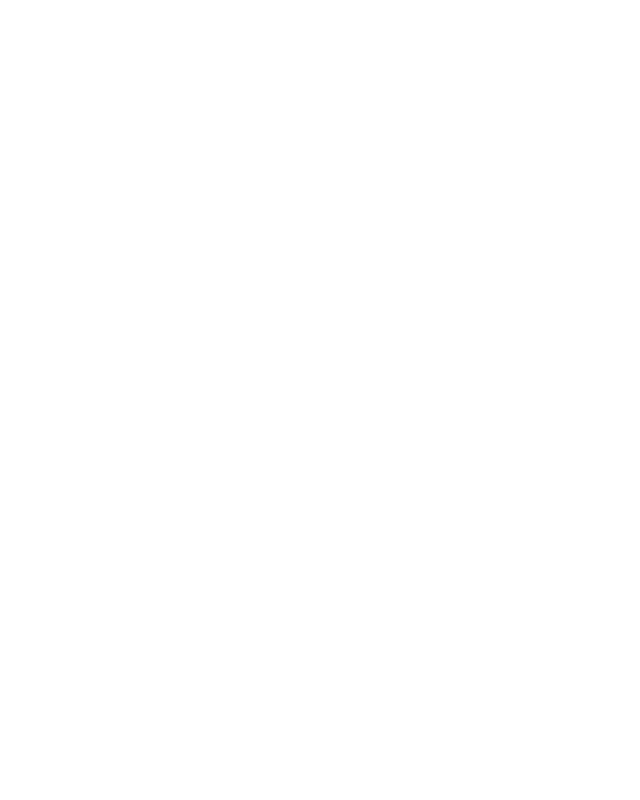
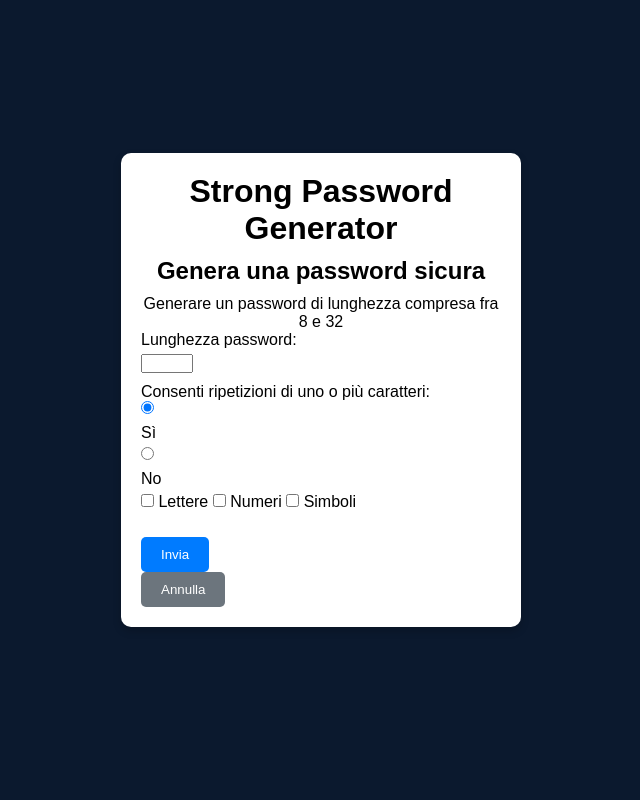
Before and after one commit to ginevrabotrugno/php-strong-password-generator, a PHP site: page / in a window 1280 px wide. Before the commit the part shown is empty. Shown: the whole page, without its empty margins (319-959 px from the left). Run offline with PHP 8.4, Linux system fonts and the light colour scheme.

Commit message:
build: add base files and markup

```diff
--- a/index.php
+++ b/index.php
@@ -14,3 +14,42 @@ Dare all’utente anche la possibilità di permettere o meno la ripetizione di c
 Buon lavoro!
 Ps: La grafica è libera, in ogni caso vi invio lo screenshot se avete bisogno di ispirazione ;-)
 PPSS: per i numeri e le lettere gestiteli voi, i caratteri speciali sono i seguenti: !?&%$<>^+-*/()[]{}@#_= -->
+
+<!DOCTYPE html>
+<html lang="en">
+<head>
+    <meta charset="UTF-8">
+    <meta name="viewport" content="width=device-width, initial-scale=1.0">
+    <link rel="stylesheet" href="style.css">
+    <title>Strong Password Generator</title>
+</head>
+<body>
+<div class="container">
+        <h1>Strong Password Generator</h1>
+        <h2>Genera una password sicura</h2>
+        <p>Generare un password di lunghezza compresa fra 8 e 32</p>
+        <form>
+            <label for="lunghezza">Lunghezza password:</label>
+            <input type="number" id="lunghezza" name="lunghezza" min="8" max="32">
+
+            <p>Consenti ripetizioni di uno o più caratteri:</p>
+            <input type="radio" id="si" name="ripetizioni" value="si" checked>
+            <label for="si">Sì</label>
+            <input type="radio" id="no" name="ripetizioni" value="no">
+            <label for="no">No</label>
+
+            <div>
+                <input type="checkbox" id="lettere" name="lettere">
+                <label for="lettere">Lettere</label>
+                <input type="checkbox" id="numeri" name="numeri">
+                <label for="numeri">Numeri</label>
+                <input type="checkbox" id="simboli" name="simboli">
+                <label for="simboli">Simboli</label>
+            </div>
+
+            <button type="submit">Invia</button>
+            <button type="reset">Annulla</button>
+        </form>
+    </div>
+</body>
+</html>
--- /dev/null
+++ b/style.css
@@ -0,0 +1,66 @@
+* {
+    margin: 0;
+    padding: 0;
+    box-sizing: border-box;
+}
+
+body {
+    background-color: #0b192e;
+    color: white;
+    font-family: Arial, sans-serif;
+    display: flex;
+    justify-content: center;
+    align-items: center;
+    height: 100vh;
+    margin: 0;
+}
+
+.container {
+    background-color: #fff;
+    color: #000;
+    border-radius: 10px;
+    padding: 20px;
+    box-shadow: 0 4px 8px rgba(0, 0, 0, 0.2);
+    text-align: center;
+    width: 400px;
+}
+
+.container h1, .container h2 {
+    margin-bottom: 10px;
+}
+
+form {
+    display: flex;
+    flex-direction: column;
+    align-items: flex-start;
+}
+
+label {
+    margin-bottom: 5px;
+}
+
+input[type="number"], input[type="radio"], input[type="checkbox"] {
+    margin-bottom: 10px;
+}
+
+div {
+    margin-bottom: 20px;
+}
+
+button {
+    padding: 10px 20px;
+    border: none;
+    border-radius: 5px;
+    cursor: pointer;
+    margin-right: 10px;
+}
+
+button[type="submit"] {
+    background-color: #007bff;
+    color: white;
+}
+
+button[type="reset"] {
+    background-color: #6c757d;
+    color: white;
+}
```
Also changed, not shown: functions.php (added), success.php (added).
